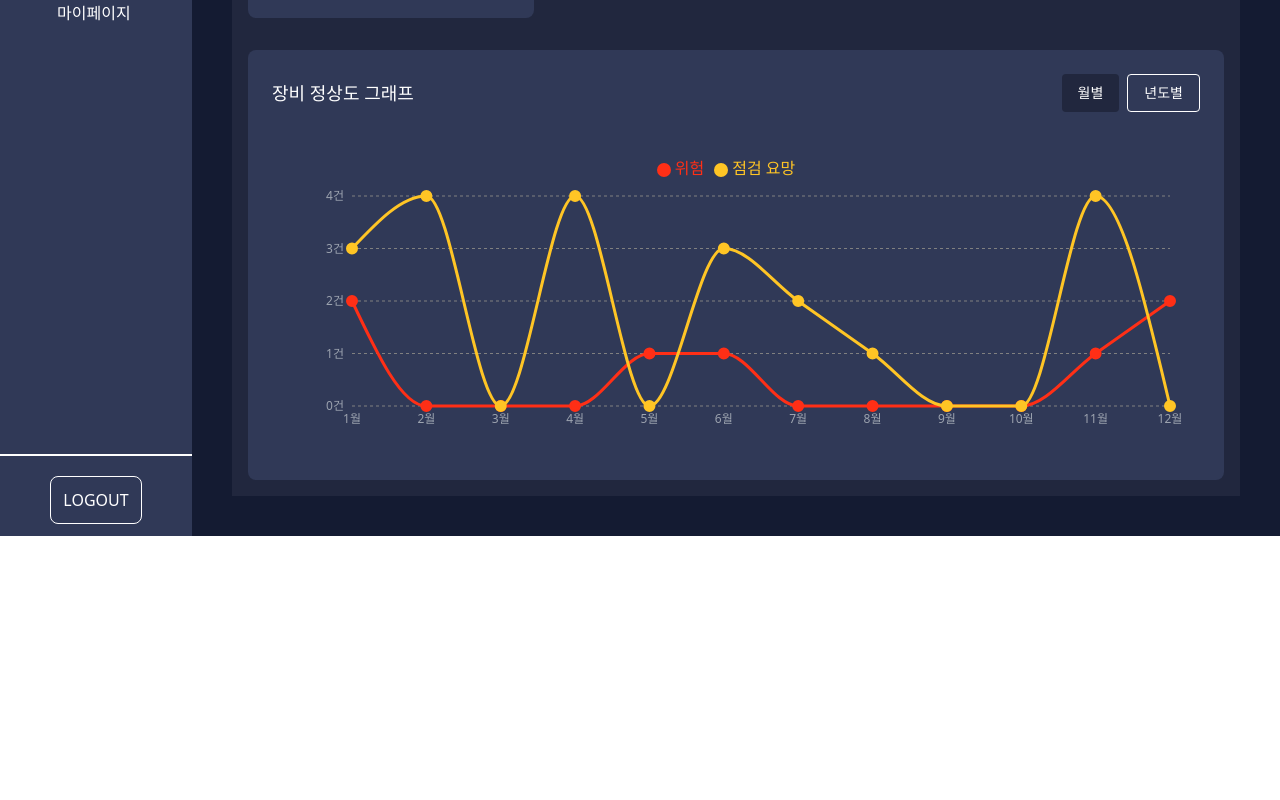
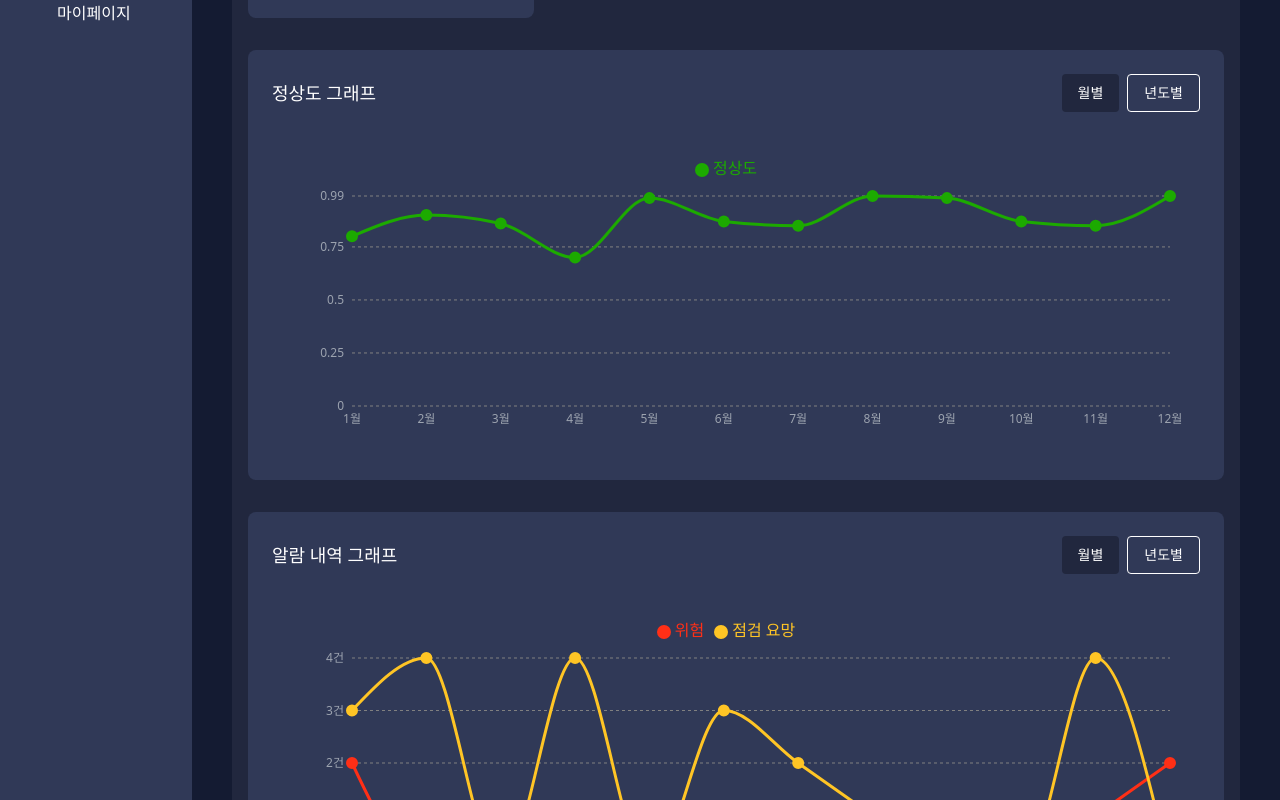
Before and after one commit to seohyeon0219/Audix-Web-FE, a Next.js app: page /area/1/machine/1 in a window 1280 px wide. Shown: the part 420-1220 px from the top of the page. Before the commit the page ends 956 px from the top, so only its background shows below. Built offline with nearby package versions, Linux system fonts and the light colour scheme.

Commit message:
Feat: 장비별 정상도 그래프 추가

```diff
--- a/src/app/area/[id]/machine/[machineId]/page.tsx
+++ b/src/app/area/[id]/machine/[machineId]/page.tsx
@@ -5,7 +5,8 @@ import { use } from 'react';
 import Info from "@/components/machineMonitoring/info";
 import MachinePieChart from "@/components/machineMonitoring/pieChart";
 import AiText from '@/components/machineMonitoring/aiText';
-import StatusLineChart from '@/components/machineMonitoring/linesChart';
+import AlarmLinesChart from '@/components/machineMonitoring/AlarmLinesChart';
+import ValueLineChart from '@/components/machineMonitoring/valueLineChart';
 
 interface MachinePageProps {
     params: Promise<{ machineId: string }>;
@@ -39,9 +40,13 @@ export default function MachinePage({ params, searchParams }: MachinePageProps)
                     />
                 </div>
             </div>
-            {/* 선그래프 */}
+            {/* 정상도 선그래프 */}
             <div className='bg-main-500 p-4'>
-                <StatusLineChart />
+                <ValueLineChart />
+            </div>
+            {/* 알람 선그래프 */}
+            <div className='bg-main-500 p-4'>
+                <AlarmLinesChart />
             </div>
         </div>
     )
```
